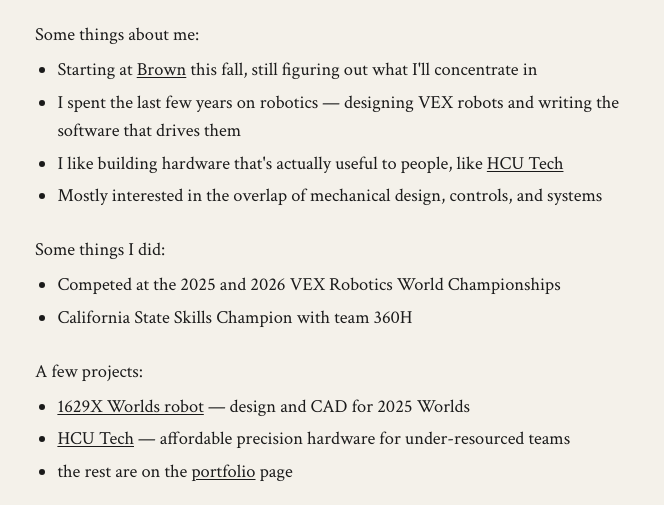
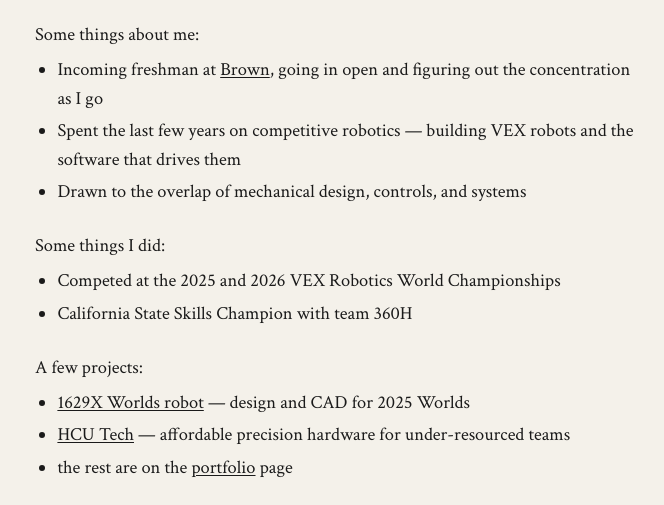
Before and after one commit to jahankg/jahankg, a plain HTML site: page index.html in a window 1280 px wide. Shown: the part 158-663 px from the top of the page, without its empty margins (305-969 px from the left). Drawn offline with Linux system fonts and the light colour scheme.

Commit message:
rewrite about me bio

```diff
--- a/index.html
+++ b/index.html
@@ -21,10 +21,9 @@
 
         <p>Some things about me:</p>
         <ul>
-            <li>Starting at <a href="https://www.brown.edu">Brown</a> this fall, still figuring out what I'll concentrate in</li>
-            <li>I spent the last few years on robotics &mdash; designing VEX robots and writing the software that drives them</li>
-            <li>I like building hardware that's actually useful to people, like <a href="https://hcu-tech.org">HCU Tech</a></li>
-            <li>Mostly interested in the overlap of mechanical design, controls, and systems</li>
+            <li>Incoming freshman at <a href="https://www.brown.edu">Brown</a>, going in open and figuring out the concentration as I go</li>
+            <li>Spent the last few years on competitive robotics &mdash; building VEX robots and the software that drives them</li>
+            <li>Drawn to the overlap of mechanical design, controls, and systems</li>
         </ul>
 
         <p>Some things I did:</p>
```
